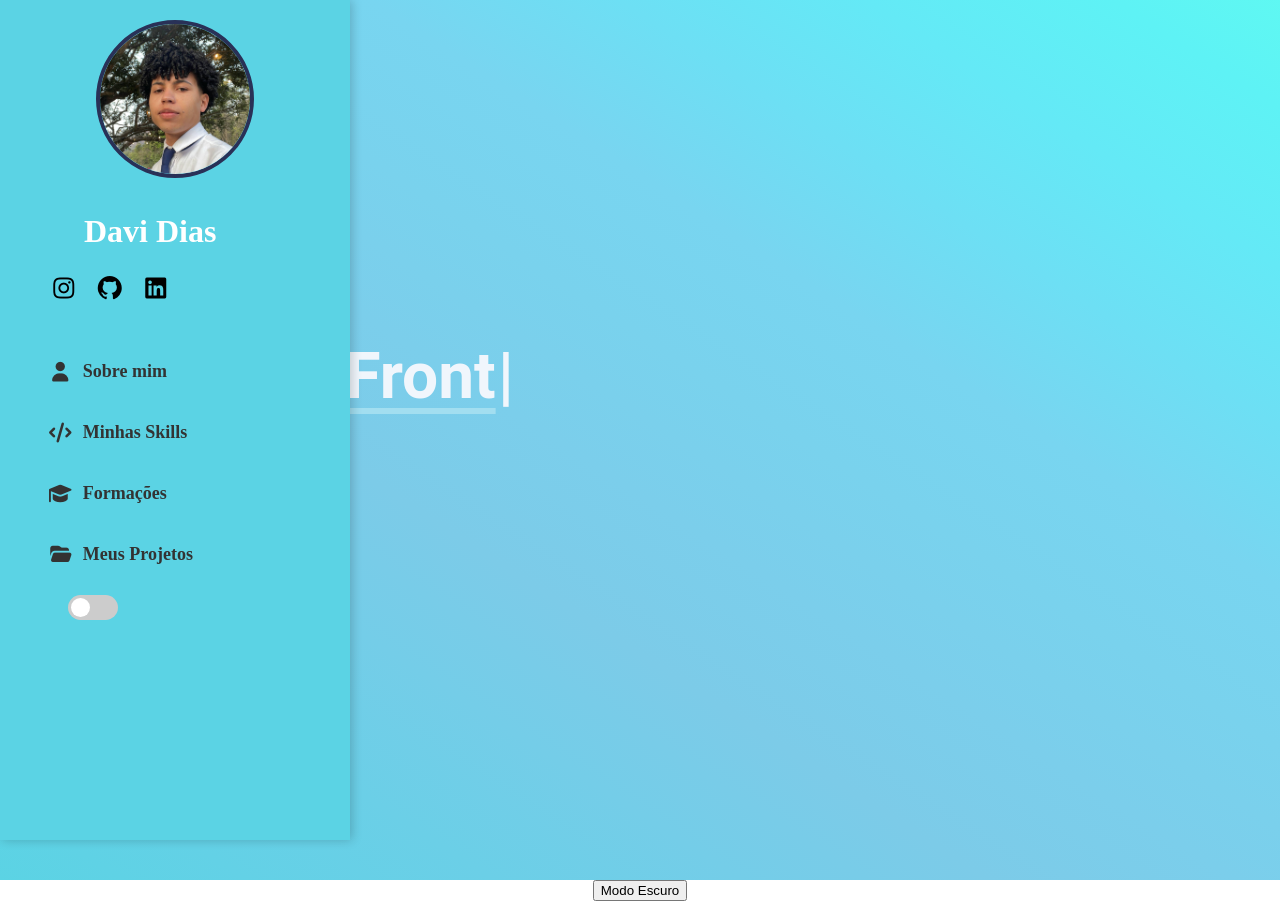
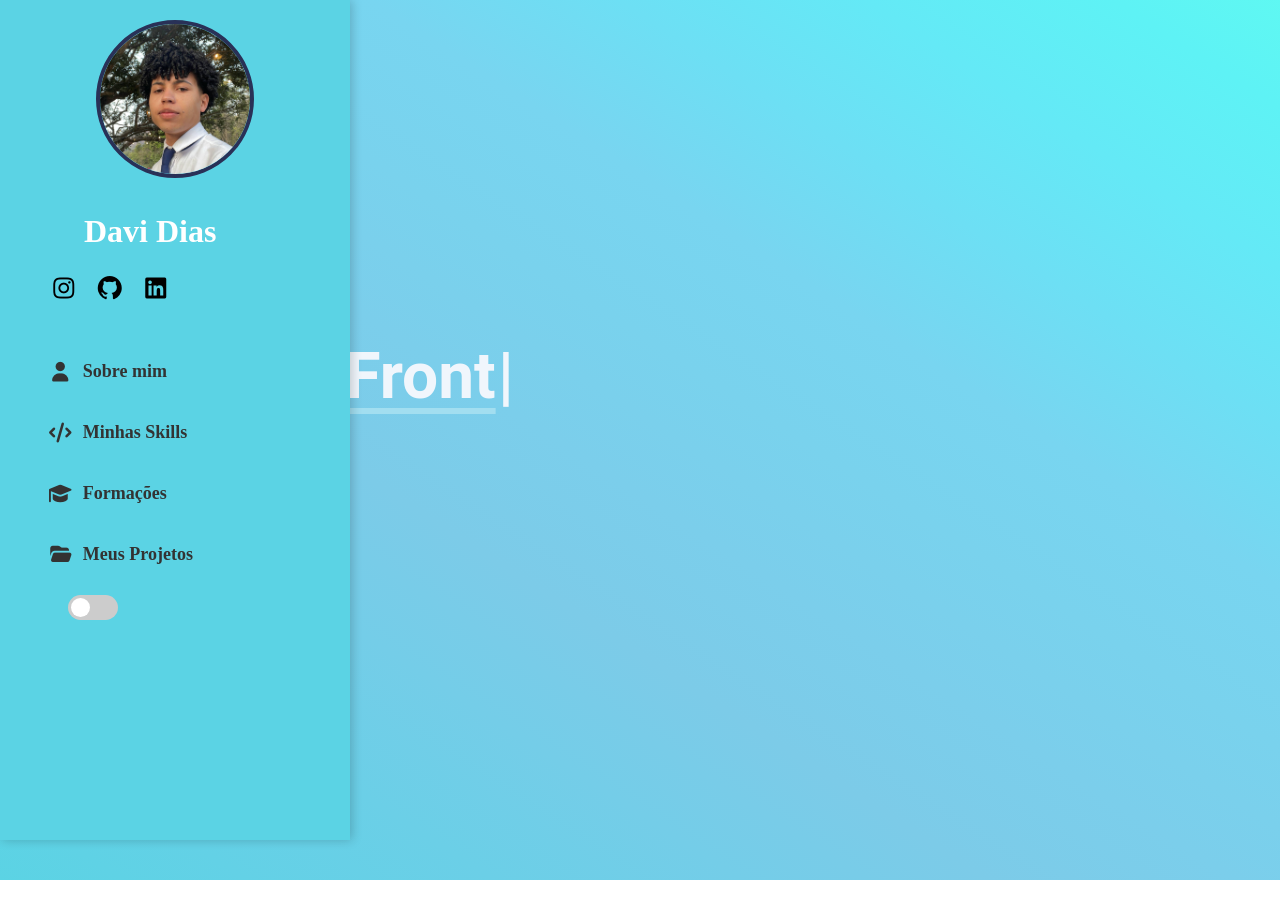
Before and after one commit to DevDaviDias/Clone-tabnews, a Next.js app: page / in a window 1280 px wide. Shown: the top 909 px of the page. Built offline with nearby package versions, Linux system fonts and the light colour scheme.

Commit message:
adicionar toggle dark/light mode no Main

```diff
--- a/componentes/Main.js
+++ b/componentes/Main.js
@@ -11,9 +11,6 @@ function Main() {
 
   return (
     <div className={`${styles.fundo1} ${darkMode ? styles.dark : ""}`} id="sobre">
-      <button onClick={toggleDarkMode}>
-        {darkMode ? "Modo Claro" : "Modo Escuro"}
-      </button>
 
       <h2 className={styles.titulo}>Minhas skills</h2>
       <p className={styles.subtitulo}>
```
Also changed, not shown: componentes/Section.js (+4 -4 lines).
